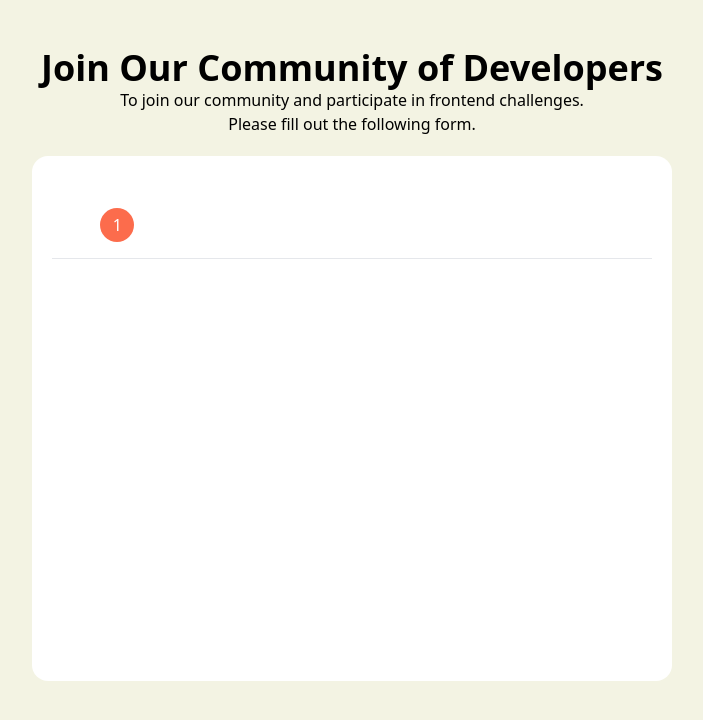
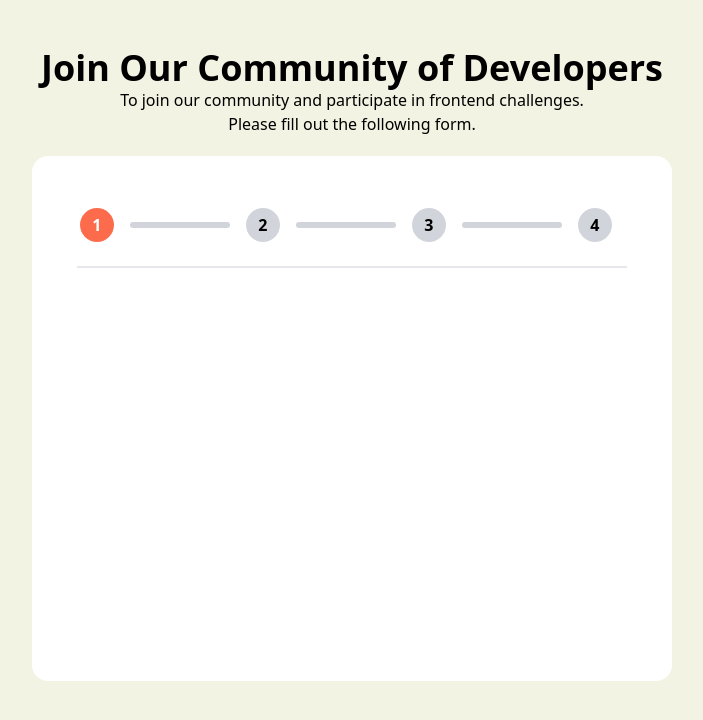
Before and after one commit to TaiwoSoftware/Multi-task-project, a Next.js app: page / in a window 1280 px wide. Shown: the top 720 px of the page, without its empty margins (288-991 px from the left). Built offline with nearby package versions, Linux system fonts and the light colour scheme.

Commit message:
Working on the ui and planning to make the ux working fine

```diff
--- a/src/app/globals.css
+++ b/src/app/globals.css
@@ -4,16 +4,12 @@
 html {
   background: rgba(243, 243, 227, 1);
 }
-
 .containerOne {
-  width: 34px;
-  height: 34px;
-  margin-top: 32px;
-  margin-left: 48px;
-  position: relative;
-  background: rgba(252, 108, 76, 1);
+  background: #fc6c4c;
 }
-
+.fullRange {
+  background: #fc6c4c;
+}
 .numberOne {
   color: white;
   text-align: center;
--- /dev/null
+++ b/src/components/CustomHr.jsx
@@ -0,0 +1,3 @@
+export default function CustomHr() {
+  return <div className="border-[1px] mt-6 w-11/12 mx-auto"></div>;
+}
--- a/src/components/FormStep.jsx
+++ b/src/components/FormStep.jsx
@@ -1,8 +1,8 @@
-export default function FormStep() {
+export default function FormStep({stage}) {
   return (
     <div>
-        <div className=" containerOne rounded-full">
-            <p className=" numberOne">1</p>
+        <div className="w-[34px] h-[34px] relative containerOne rounded-full">
+            <p className=" text-white text-center absolute top-[.3rem] left-[.8rem] font-bold">{stage}</p>
         </div>
     </div>
   )
--- /dev/null
+++ b/src/components/FullRange.jsx
@@ -0,0 +1,5 @@
+export default function FullRange() {
+  return (
+    <div className="w-[100px] fullRange h-[6px] rounded-[50px]"></div>
+  )
+}
--- /dev/null
+++ b/src/components/GrayFormStep.jsx
@@ -0,0 +1,8 @@
+export default function GrayFormStep({stageTwo}) {
+  return (
+    <div className="rounded-full w-[34px] h-[34px]
+    relative bg-gray-300">
+        <p className="text-black text-center absolute top-[.3rem] left-[.8rem] font-bold">{stageTwo}</p>
+    </div>
+  )
+}
--- a/src/components/ModalRegistration.jsx
+++ b/src/components/ModalRegistration.jsx
@@ -1,11 +1,31 @@
+import CustomHr from "./CustomHr";
 import FormStep from "./FormStep";
+import FullRange from "./FullRange";
+import GrayFormStep from "./GrayFormStep";
+import Range from "./Range";
 
 export default function ModalRegistration() {
   return (
     <>
         <div className="bg-white mt-5 p-5 rounded-2xl max-w-[640px] mx-auto h-[525px]">
-        <FormStep />
-        <hr className="mt-4" />
+        <div className="flex items-center mt-[32px] max-w-[545px] mx-[auto] gap-4">
+        <FormStep
+          stage='1'
+        />
+        <Range />
+       <GrayFormStep
+        stageTwo='2'
+       />
+        <Range />
+        <GrayFormStep
+          stageTwo='3'
+        />
+        <Range />
+        <GrayFormStep
+          stageTwo='4'
+        />
+        </div>
+        <CustomHr />
         </div>
     </>
   )
--- a/src/components/Range.jsx
+++ b/src/components/Range.jsx
@@ -1,5 +1,5 @@
 export default function Range() {
   return (
-    <div>Range</div>
+    <div className="bg-gray-300 w-[100px] mt-32px h-[6px] rounded-[50px]"></div>
   )
 }
```
